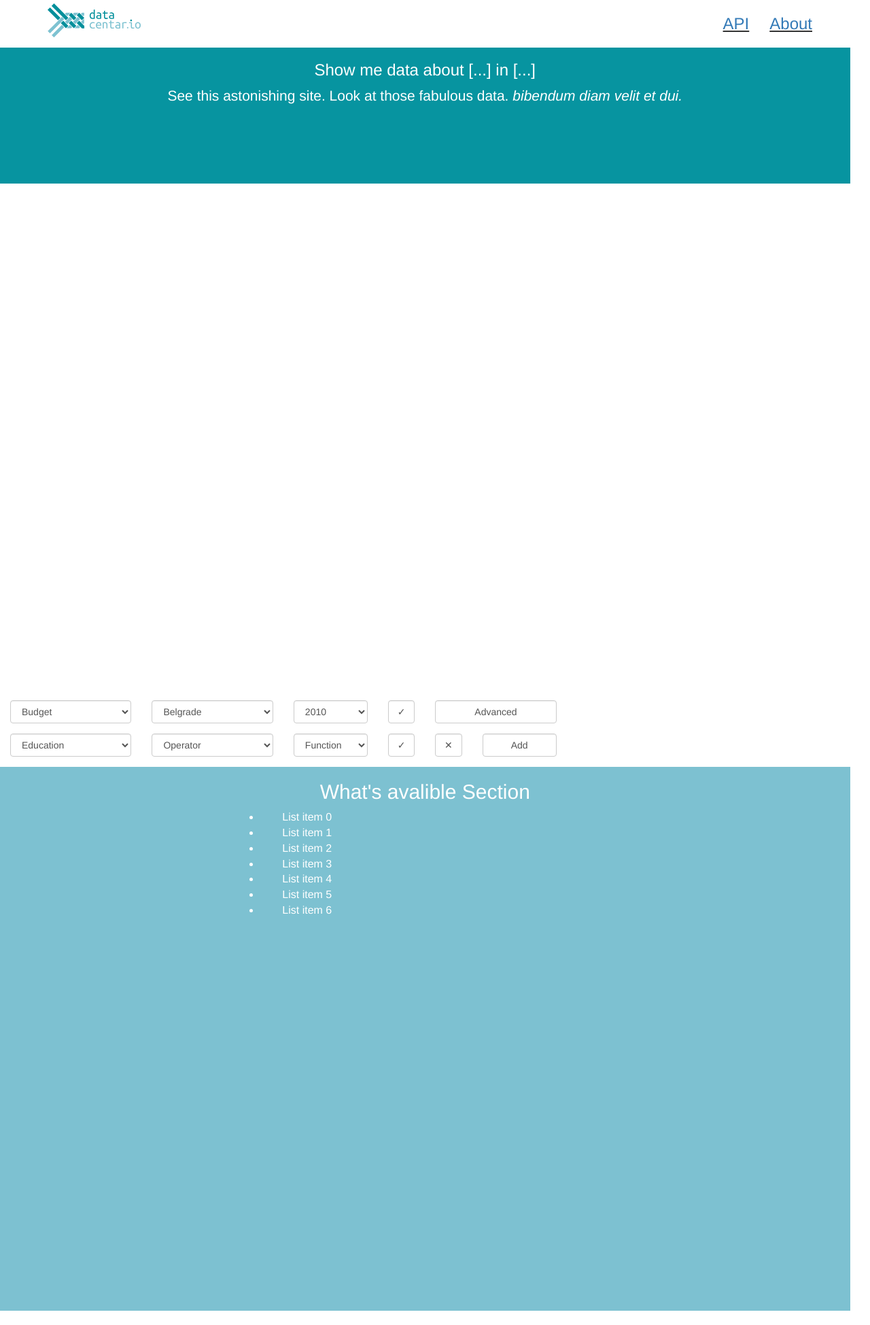
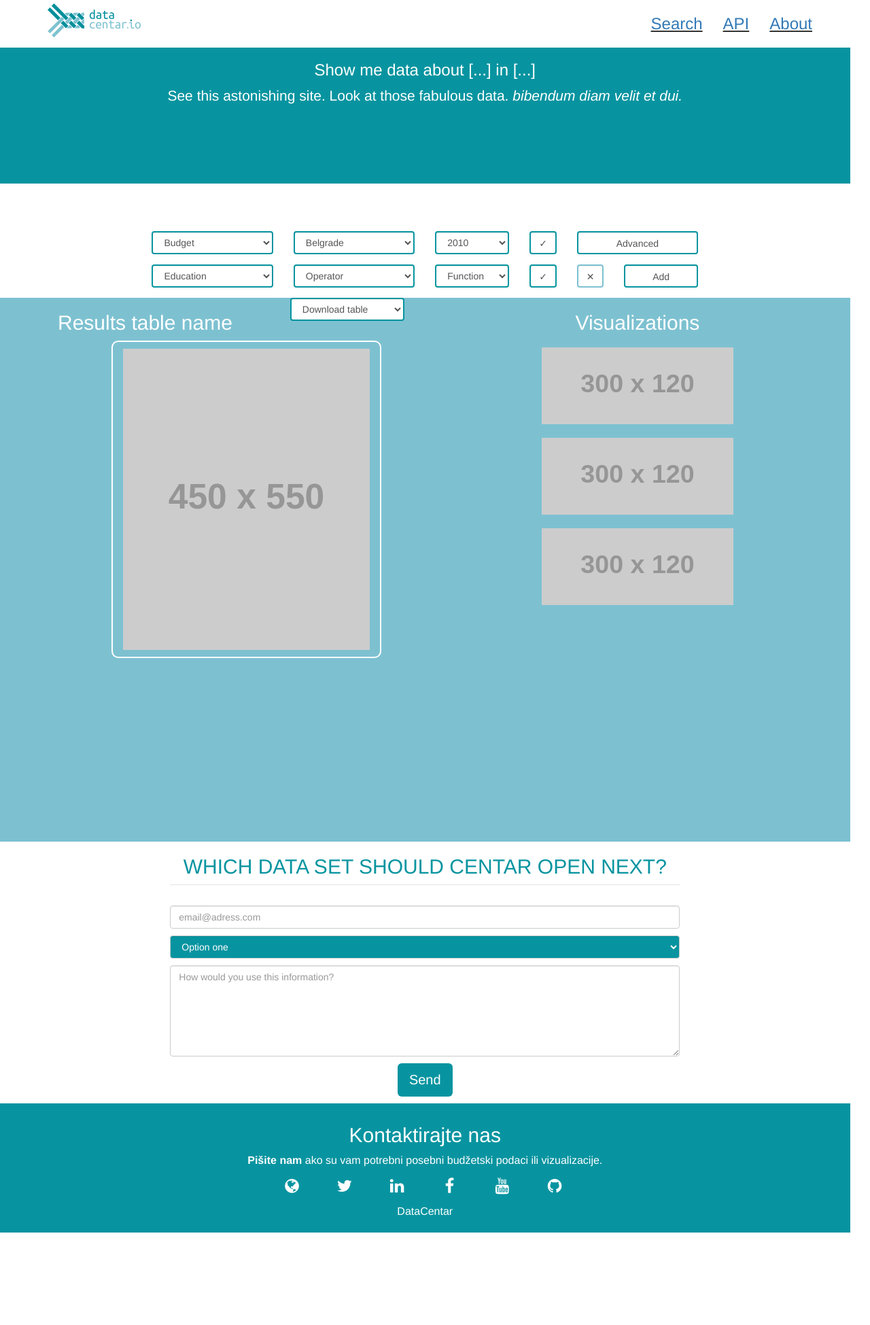
Before and after one commit to crtarsorg/data-centar, a Flask app: page /search/ in a window 1280 px wide. Shown: the top 1949 px of the page at 68% size. After the commit the page ends 1813 px from the top, so only its background shows below. Run offline with Flask 2, Linux system fonts and the light colour scheme; grey boxes labelled with a size stand in for pictures from a placeholder-image service; some libraries are stand-ins or nearby versions.

Commit message:
search template sketch

```diff
--- a/app/static/css/style.css
+++ b/app/static/css/style.css
@@ -21,10 +21,13 @@
 
 .padding-10{padding: 10px 0;}
 .section-height{ min-height: 100vh; }
-.intro{padding-top: 70px;margin-bottom: 70px;height: 120vh;}
+.intro{padding-top: 70px;margin-bottom: 70px;}
+.intro.landing{height: 120vh;}
 
-header.container-fluid.section-height.intro.section-height {}
+@media screen and (min-width:650px) and (max-width:1000px) {
+   .intro.landing{height: 140vh;}
 
+}
 .btn-white-border,.btn-white-border:hover,.btn-white-border:active{
     background-color: #0794A0; /* prim-col */
     border-color: white;
@@ -106,6 +109,20 @@
     align-items: center;
 }
 
+.border-primary{
+	border: 2px solid #0794A0;
+
+}
+
+.border-secondary{
+    border: 2px solid #7DC1D1;
+
+}
+.border-white{
+ border: 2px solid white;
+ border-radius: 10px;
+}
+
 .modal-body{height: 150px;}
 .modal-header{border-bottom: none;}
 .modal-header>.close{
@@ -143,4 +160,8 @@
 	margin: auto;
 }
 
+.content-dataset ul{
+    line-height: 3;
+    text-decoration: underline;
+}
 /*=====  End of Search page  ======*/
--- a/app/templates/layout.html
+++ b/app/templates/layout.html
@@ -98,6 +98,9 @@
                     <!-- <li>
                         <a class="page-scroll" href="{{ url_for('map.index') }}">Mapa</a>
                     </li> -->
+                    <li>
+                        <a class="page-scroll" href="{{ url_for('search.index') }}">Search</a>
+                    </li>
                     <li>
                         <a class="page-scroll" href="{{ url_for('api.index') }}">API</a>
                     </li>
--- a/app/templates/mod_about/index.html
+++ b/app/templates/mod_about/index.html
@@ -97,8 +97,8 @@
             <div class=" white-content primary-color height-110 ">
                 <div class="col-md-8 col-md-offset-2">
                     <h3 class="text-center">About</h3>
-                    <p class="text-center lead">
-                        Chia tousled listicle irony meggings kickstarter jean shorts. Tattooed bicycle rights sustainable, street art master cleanse aesthetic VHS single-origin coffee asymmetrical polaroid hammock
+                    <p class="text-justify lead">
+                       Data Center is an open online platform that provides easy access to datasets of various public information at the national and local level in Serbia. It was developed to help journalists, activists, researchers and public officials in search for valuable data to power their stories, campaigns, analyses or decision making. With the use of latest technologies, Data Center simplifies, integrates and prepares complex, disparate and disorganized datasets for easy and meaningful use by all interested stakeholders. By making good use of public data, Data Center and its users push for governments to offer useful and good quality data and provide the public what they need to participate in decision making as active and informed citizens.
                     </p>
                 </div>
             </div>
--- a/app/templates/mod_landing_page/index.html
+++ b/app/templates/mod_landing_page/index.html
@@ -59,14 +59,14 @@
 </script>
 
 <!-- Intro Header; Welcome section -->
-<header class="container-fluid section-height intro section-height">
+<header class="container-fluid section-height intro landing section-height">
     <div class="intro-body">
         <div>
           <div class="height-110 white-content primary-color">
            <div class="col-md-8 col-md-offset-2 height-110">
             <h3 class="text-center">Welcome</h3>
                      <p class="text-center lead">
-                        See this astonishing site. Look at those fabulous data. <em>bibendum diam velit et dui.</em>
+                       Welcome to Data Center – an open platform that helps you find, liberate and make use of different public data!
                     </p>
                     </div>
           </div>
--- a/app/templates/mod_search/index.html
+++ b/app/templates/mod_search/index.html
@@ -1,5 +1,4 @@
-{% extends "layout.html" %}
-{% block body %}
+{% extends "layout.html" %} {% block body %}
 <header class="intro ">
     <div class="intro-body">
         <div>
@@ -11,76 +10,107 @@
                     </p>
                 </div>
             </div>
-
         </div>
     </div>
 </header>
-
 <!-- Search params Section -->
 <section id="searchParamsS" class="container-fluid  primary-content-color text-center">
     <div class="row">
-		<div class="col-md-8">
+        <div class="col-md-8 col-md-offset-2 ">
             <form action="" class="form-horizontal" role="form">
                 <div class="form-group">
                     <div class="col-xs-3">
-						<select class="form-control " name="" id="">
+                        <select class="form-control border-primary " name="" id="">
                             <option value="">Budget</option>
                         </select>
                     </div>
                     <div class="col-xs-3">
-						<select class="form-control" name="" id="">
+                        <select class="form-control border-primary" name="" id="">
                             <option value="">Belgrade</option>
                         </select>
                     </div>
                     <div class="col-xs-2">
-						<select class="form-control" name="" id="">
+                        <select class="form-control border-primary" name="" id="">
                             <option value="">2010</option>
                         </select>
                     </div>
                     <div class="col-xs-1">
-						<button class="form-control text-center" >&#x2713;</button>
+                        <button class="form-control border-primary text-center">&#x2713;</button>
                     </div>
                     <div class="col-xs-3">
-						<button class="form-control" >Advanced</button>
+                        <button class="form-control border-primary">Advanced</button>
                     </div>
                 </div>
                 <div class="form-group">
                     <div class="col-xs-3">
-						<select class="form-control" name="" id="">
+                        <select class="form-control border-primary" name="" id="">
                             <option value="">Education</option>
                         </select>
                     </div>
                     <div class="col-xs-3">
-						<select class="form-control" name="" id="">
+                        <select class="form-control border-primary" name="" id="">
                             <option value="">Operator</option>
                         </select>
                     </div>
                     <div class="col-xs-2">
-						<select class="form-control" name="" id="">
+                        <select class="form-control border-primary" name="" id="">
                             <option value="">Function</option>
                         </select>
                     </div>
                     <div class="col-xs-1 text-center">
-						<button class="form-control" >&#x2713;</button>
+                        <button class="form-control border-primary">&#x2713;</button>
                     </div>
                     <div class="col-xs-1 text-center">
-						<button class="form-control" >&#x2715;</button>
+                        <button class="form-control border-secondary">&#x2715;</button>
                     </div>
                     <div class="col-xs-2 text-center">
-						<button class="form-control" >Add</button>
+                        <button class="form-control border-primary">Add</button>
                     </div>
                 </div>
             </form>
         </div>
     </div>
-
 </section>
-
 <!-- Data sets Section -->
 <section id="dataSetS" class="container-fluid section-height secondary-color content-section text-center white-content">
     <div class="row">
+        <div class="col-md-6 ">
+           <div class="col-xs-8">
+           	 <h2>Results table name</h2>
+           </div>
+            <div class="col-xs-4 pull-down">
+                <select class="form-control border-primary" name="" id="">
+                    <option value="">Download table</option>
+                </select>
+            </div>
+            <div class="col-md-8 col-md-offset-3 border-white ">
+            	<img src="http://placehold.it/450x550" alt="" class="img-responsive margin-10">
+            </div>
+
+        </div>
+        <div class="col-md-6">
+            <h2>Visualizations</h2>
+            <div class="row">
                 <div class="col-md-6 col-md-offset-3">
-            <h2>What's avalible Section</h2>
+                    <img src="http://placehold.it/300x120" alt="" class="img-responsive margin-10">
+                </div>
+            </div>
+            <div class="row">
+                <div class="col-md-6 col-md-offset-3">
+                    <img src="http://placehold.it/300x120" alt="" class="img-responsive margin-10">
+                </div>
+            </div>
+            <div class="row">
+                <div class="col-md-6 col-md-offset-3">
+                    <img src="http://placehold.it/300x120" alt="" class="img-responsive margin-10">
+                </div>
+            </div>
+        </div>
+    </div>
+    <div class="row">
+        <div id="noParams" class="hidden">
+            <div class="col-md-6 col-md-offset-3">
+                <h2>BROWSABLE LIST OF DATASETS?</h2>
                 <div class="content-dataset col-lg-8 col-lg-offset-2">
                     <ul>
                         <li>List item 0</li>
@@ -92,9 +122,8 @@
                         <li>List item 6</li>
                     </ul>
                 </div>
-
+            </div>
         </div>
     </div>
 </section>
-
 {% endblock %}
```
Lines whose indentation alone changed are shown as unchanged.
